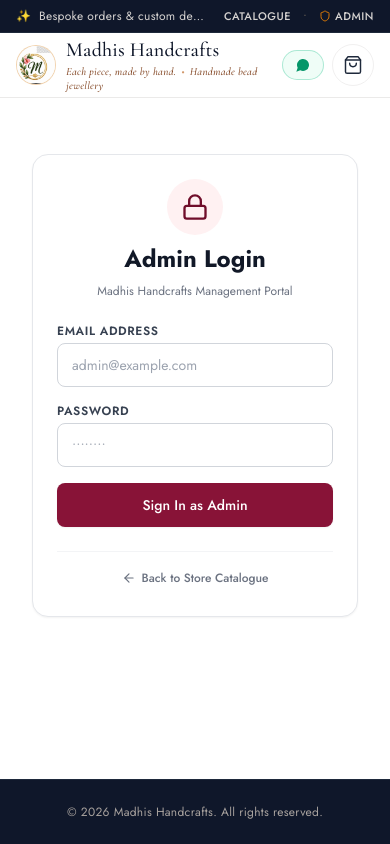
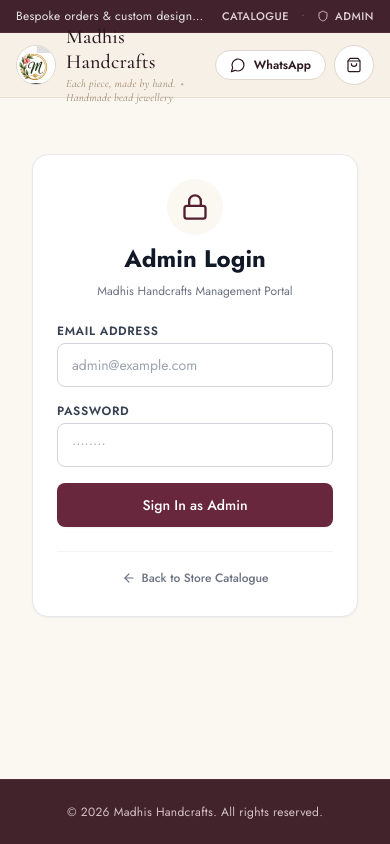
Before and after one commit to dhanarajan-sugumar/beads-store, a React (Vite) app in the folder web/: page /admin in a window 390 px wide. Built offline with nearby package versions, Linux system fonts and the light colour scheme; no server answers.

Commit message:
feat(ui): align storefront design and palette precisely with Figma prototype

```diff
--- a/web/src/components/common/StockBadge.tsx
+++ b/web/src/components/common/StockBadge.tsx
@@ -11,7 +11,7 @@ export const StockBadge: React.FC<StockBadgeProps> = ({ status = 'in_stock', cla
     case 'made_to_order':
       return (
         <span
-          className={`inline-flex items-center px-1.5 py-0.5 rounded-[2px] bg-amber-50 text-amber-800 border border-amber-200/80 text-[10px] font-sans font-medium tracking-wider uppercase select-none ${className}`}
+          className={`inline-flex items-center px-1.5 py-0.5 rounded-[3px] bg-[#FDF6E2] text-[#8C6D37] border border-[#ECD9A8] text-[10px] font-sans font-semibold tracking-wider uppercase select-none ${className}`}
         >
           Made to Order
         </span>
@@ -19,7 +19,7 @@ export const StockBadge: React.FC<StockBadgeProps> = ({ status = 'in_stock', cla
     case 'out_of_stock':
       return (
         <span
-          className={`inline-flex items-center px-1.5 py-0.5 rounded-[2px] bg-rose-50 text-rose-700 border border-rose-200/80 text-[10px] font-sans font-medium tracking-wider uppercase select-none ${className}`}
+          className={`inline-flex items-center px-1.5 py-0.5 rounded-[3px] bg-[#FBEAEB] text-[#9E2A2B] border border-[#F3C4C6] text-[10px] font-sans font-semibold tracking-wider uppercase select-none ${className}`}
         >
           Sold Out
         </span>
@@ -28,7 +28,7 @@ export const StockBadge: React.FC<StockBadgeProps> = ({ status = 'in_stock', cla
     default:
       return (
         <span
-          className={`inline-flex items-center px-1.5 py-0.5 rounded-[2px] bg-emerald-50 text-emerald-700 border border-emerald-200/80 text-[10px] font-sans font-medium tracking-wider uppercase select-none ${className}`}
+          className={`inline-flex items-center px-1.5 py-0.5 rounded-[3px] bg-[#EAF5EA] text-[#2D6A4F] border border-[#C2E0C6] text-[10px] font-sans font-semibold tracking-wider uppercase select-none ${className}`}
         >
           In Stock
         </span>
--- a/web/src/components/layout/Footer.tsx
+++ b/web/src/components/layout/Footer.tsx
@@ -5,9 +5,9 @@ export const Footer: React.FC = () => {
   const currentYear = new Date().getFullYear();
 
   return (
-    <footer className="bg-slate-900 text-stone-400 mt-auto border-t border-slate-800 py-6">
+    <footer className="bg-[#42232B] text-[#E5D3DA] mt-auto border-t border-[#552E3A] py-6">
       <div className="max-w-[1200px] mx-auto px-4 sm:px-6 lg:px-8 text-center">
-        <p className="text-xs text-stone-400 font-sans tracking-wide">
+        <p className="text-xs text-[#E5D3DA]/90 font-sans tracking-wide">
           © {currentYear} {env.shopName}. All rights reserved.
         </p>
       </div>
--- a/web/src/components/layout/Header.tsx
+++ b/web/src/components/layout/Header.tsx
@@ -21,32 +21,31 @@ export const Header: React.FC<HeaderProps> = ({
     : `https://wa.me/?text=${encodeURIComponent(`Hello ${env.shopName}!`)}`;
 
   return (
-    <header className="sticky top-0 z-30 bg-white/95 backdrop-blur-md border-b border-stone-200/80 shadow-2xs">
-      {/* Top Announcement & Utility Bar */}
-      <div className="bg-slate-900 text-stone-200 text-xs py-1.5 px-4 sm:px-6 lg:px-8 border-b border-slate-800">
+    <header className="sticky top-0 z-30 bg-[#F7F0E7] border-b border-[#E8DFD3] shadow-2xs">
+      {/* Top Announcement & Utility Bar in Deep Wine (#42232D) */}
+      <div className="bg-[#42232D] text-[#E5D3DA] text-xs py-1.5 px-4 sm:px-6 lg:px-8 border-b border-[#552E3A]">
         <div className="max-w-[1200px] mx-auto flex items-center justify-between gap-4">
-          {/* Left/Center: Store Announcement */}
-          <div className="flex items-center gap-2 truncate">
-            <span className="text-gold text-[12px] select-none">✨</span>
-            <span className="text-stone-300 text-xs font-sans tracking-wide truncate">
+          {/* Left: Store Announcement */}
+          <div className="flex items-center gap-2 truncate text-stone-200">
+            <span className="text-xs font-sans tracking-wide truncate">
               Bespoke orders & custom designs available via WhatsApp
             </span>
           </div>
 
           {/* Right: Quick Navigation to Catalogue / Admin */}
-          <div className="flex items-center gap-3 shrink-0 text-[11px] font-sans font-medium uppercase tracking-wider text-stone-300">
+          <div className="flex items-center gap-3 shrink-0 text-[11px] font-sans font-medium uppercase tracking-wider text-[#E5D3DA]">
             <Link
               to="/"
-              className="hover:text-gold transition-colors py-0.5"
+              className="hover:text-white transition-colors py-0.5"
             >
               Catalogue
             </Link>
-            <span className="text-stone-600" aria-hidden="true">•</span>
+            <span className="text-[#7E4D5E]" aria-hidden="true">•</span>
             <Link
               to="/admin"
-              className="hover:text-gold transition-colors py-0.5 flex items-center gap-1 text-stone-300 hover:text-white"
+              className="hover:text-white transition-colors py-0.5 flex items-center gap-1.5 text-[#E5D3DA]"
             >
-              <Shield className="w-3 h-3 text-gold" />
+              <Shield className="w-3 h-3 text-[#D5B0BC]" />
               <span>Admin</span>
             </Link>
           </div>
@@ -61,7 +60,7 @@ export const Header: React.FC<HeaderProps> = ({
             className="flex items-center gap-2.5 sm:gap-3.5 group focus:outline-none focus-visible:ring-2 focus-visible:ring-oxblood rounded-lg py-1 transition-opacity hover:opacity-95"
             aria-label={`${env.shopName} home page`}
           >
-            <div className="w-10 h-10 sm:w-12 sm:h-12 rounded-full overflow-hidden shrink-0 border border-gold/30 shadow-2xs bg-stone-50 flex items-center justify-center">
+            <div className="w-10 h-10 sm:w-12 sm:h-12 rounded-full overflow-hidden shrink-0 border border-[#E0D7CC] shadow-2xs bg-white flex items-center justify-center">
               <img
                 src="/logo.png"
                 alt="Madhis Handcrafts Logo"
@@ -69,11 +68,11 @@ export const Header: React.FC<HeaderProps> = ({
               />
             </div>
             <div className="flex flex-col">
-              <span className="font-serif font-medium text-[20px] sm:text-[25px] md:text-[27px] tracking-[0.01em] text-slate-900 leading-tight">
+              <span className="font-serif font-medium text-[20px] sm:text-[25px] md:text-[27px] tracking-[0.01em] text-[#2C1820] leading-tight">
                 {env.shopName}
               </span>
-              <span className="font-serif italic font-medium text-[11px] sm:text-[13px] md:text-[14px] text-amber-900/90 tracking-wide leading-tight mt-0.5">
-                Each piece, made by hand. <span className="mx-0.5 text-amber-700/60">•</span> Handmade bead jewellery
+              <span className="font-serif italic font-normal text-[11px] sm:text-[13px] md:text-[14px] text-[#9B8469] tracking-wide leading-tight mt-0.5">
+                Each piece, made by hand. <span className="mx-0.5 text-[#9B8469]/70">•</span> Handmade bead jewellery
               </span>
             </div>
           </Link>
@@ -85,24 +84,24 @@ export const Header: React.FC<HeaderProps> = ({
               href={whatsappUrl}
               target="_blank"
               rel="noopener noreferrer"
-              className="inline-flex items-center gap-1.5 px-3 py-1.5 sm:px-3.5 sm:py-2 rounded-full border border-emerald-500/30 bg-emerald-50/80 hover:bg-emerald-100/90 text-emerald-800 text-xs font-semibold shadow-2xs transition-all hover:scale-[1.02] active:scale-[0.98] focus:outline-none focus-visible:ring-2 focus-visible:ring-emerald-600"
+              className="inline-flex items-center gap-2 px-3.5 py-1.5 sm:px-4 sm:py-2 rounded-full border border-[#E0D7CC] bg-white hover:bg-[#F2EDE4] text-[#2C1820] text-xs font-sans font-medium shadow-2xs transition-all hover:scale-[1.02] active:scale-[0.98] focus:outline-none focus-visible:ring-2 focus-visible:ring-oxblood"
               aria-label="Chat with us on WhatsApp"
             >
-              <MessageCircle className="w-4 h-4 fill-emerald-600 text-emerald-600 stroke-none" aria-hidden="true" />
-              <span className="hidden sm:inline font-sans text-xs font-semibold">WhatsApp</span>
+              <MessageCircle className="w-4 h-4 stroke-[#2C1820] stroke-[1.75]" aria-hidden="true" />
+              <span className="font-sans text-xs font-semibold">WhatsApp</span>
             </a>
 
             {/* Cart Icon with Oxblood Count Badge */}
             <button
               type="button"
               onClick={onOpenCart}
-              className="relative min-w-[42px] min-h-[42px] p-2 rounded-full text-slate-800 hover:text-oxblood hover:bg-stone-50 border border-stone-200/60 focus:outline-none focus-visible:ring-2 focus-visible:ring-oxblood transition-colors flex items-center justify-center shadow-2xs"
+              className="relative w-10 h-10 rounded-full bg-white hover:bg-[#F2EDE4] text-[#2C1820] border border-[#E0D7CC] focus:outline-none focus-visible:ring-2 focus-visible:ring-oxblood transition-colors flex items-center justify-center shadow-2xs"
               aria-label={`Shopping bag with ${cartItemCount} items`}
             >
-              <ShoppingBag className="w-5 h-5 stroke-[1.75]" aria-hidden="true" />
+              <ShoppingBag className="w-4 h-4 stroke-[#2C1820] stroke-[1.75]" aria-hidden="true" />
               {cartItemCount > 0 && (
                 <span
-                  className="absolute -top-1 -right-1 bg-oxblood text-white text-[10px] font-sans font-bold rounded-full min-w-[18px] h-[18px] px-1 flex items-center justify-center shadow-2xs animate-in zoom-in-50 duration-150"
+                  className="absolute -top-1 -right-1 bg-[#68273D] text-white text-[10px] font-sans font-bold rounded-full min-w-[18px] h-[18px] px-1 flex items-center justify-center shadow-2xs animate-in zoom-in-50 duration-150"
                   aria-hidden="true"
                 >
                   {cartItemCount > 99 ? '99+' : cartItemCount}
--- a/web/src/components/layout/Layout.tsx
+++ b/web/src/components/layout/Layout.tsx
@@ -13,7 +13,7 @@ export const Layout: React.FC<LayoutProps> = ({
   onOpenCart,
 }) => {
   return (
-    <div className="flex flex-col min-h-screen bg-ivory text-ink">
+    <div className="flex flex-col min-h-screen bg-[#FBF8F2] text-[#2C1820]">
       <Header cartItemCount={cartItemCount} onOpenCart={onOpenCart} />
       <main id="main-content" className="flex-1 w-full max-w-[1200px] mx-auto px-4 sm:px-6 lg:px-8 pt-2 pb-12 sm:pt-4 sm:pb-16 lg:pt-6 lg:pb-20">
         <Outlet />
--- a/web/tailwind.config.js
+++ b/web/tailwind.config.js
@@ -7,32 +7,41 @@ export default {
   theme: {
     extend: {
       colors: {
-        ivory: '#FFFFFF', // Modern crisp luminous pearl white
-        surface: '#F8FAFC',
-        ink: '#0F172A', // Deep obsidian charcoal
-        muted: '#64748B',
+        ivory: '#FBF8F2', // Warm, luxurious linen pearl canvas from Figma
+        surface: '#F7F0E7', // Soft champagne header background
+        ink: '#2C1820', // High-contrast charcoal with warm plum undertone
+        muted: '#7A6E65', // Refined warm taupe for SKU and secondary text
+        border: {
+          DEFAULT: '#E8DFD3',
+          light: '#F0EAE1',
+        },
+        plum: {
+          DEFAULT: '#42232D', // Deep royal wine for top announcement bar and footer
+          dark: '#361B24',
+          light: '#5A313E',
+        },
         oxblood: {
-          DEFAULT: '#881337', // Royal Garnet / Ruby
-          hover: '#700E2B',
-          light: '#9F1239',
+          DEFAULT: '#68273D', // Artisanal berry/plum for primary CTA buttons, tabs, price highlights
+          hover: '#541F31',
+          light: '#7E314B',
         },
         gold: {
-          DEFAULT: '#D97706', // Polished Champagne Gold
-          light: '#F59E0B',
-          dark: '#B45309',
+          DEFAULT: '#9B8469', // Elegant golden-bronze for tagline and warm accents
+          light: '#B39B7E',
+          dark: '#7D664E',
         },
-        dark: '#0F172A',
+        dark: '#42232B',
         primary: {
-          50: '#FFF1F2',
-          100: '#FFE4E6',
-          200: '#FECDD3',
-          300: '#FDA4AF',
-          400: '#FB7185',
-          500: '#F43F5E',
-          600: '#881337',
-          700: '#700E2B',
-          800: '#4C0519',
-          900: '#0F172A',
+          50: '#FBF8F2',
+          100: '#F7F0E7',
+          200: '#E8DFD3',
+          300: '#D5C4B4',
+          400: '#B39B7E',
+          500: '#9B8469',
+          600: '#68273D',
+          700: '#541F31',
+          800: '#42232D',
+          900: '#2C1820',
         },
       },
       fontFamily: {
```
Also changed, not shown: web/src/components/catalogue/CategoryFilter.tsx (+11 -7 lines), web/src/components/catalogue/ProductCard.tsx (+21 -21 lines), web/src/components/catalogue/SearchSortBar.tsx (+10 -10 lines).
